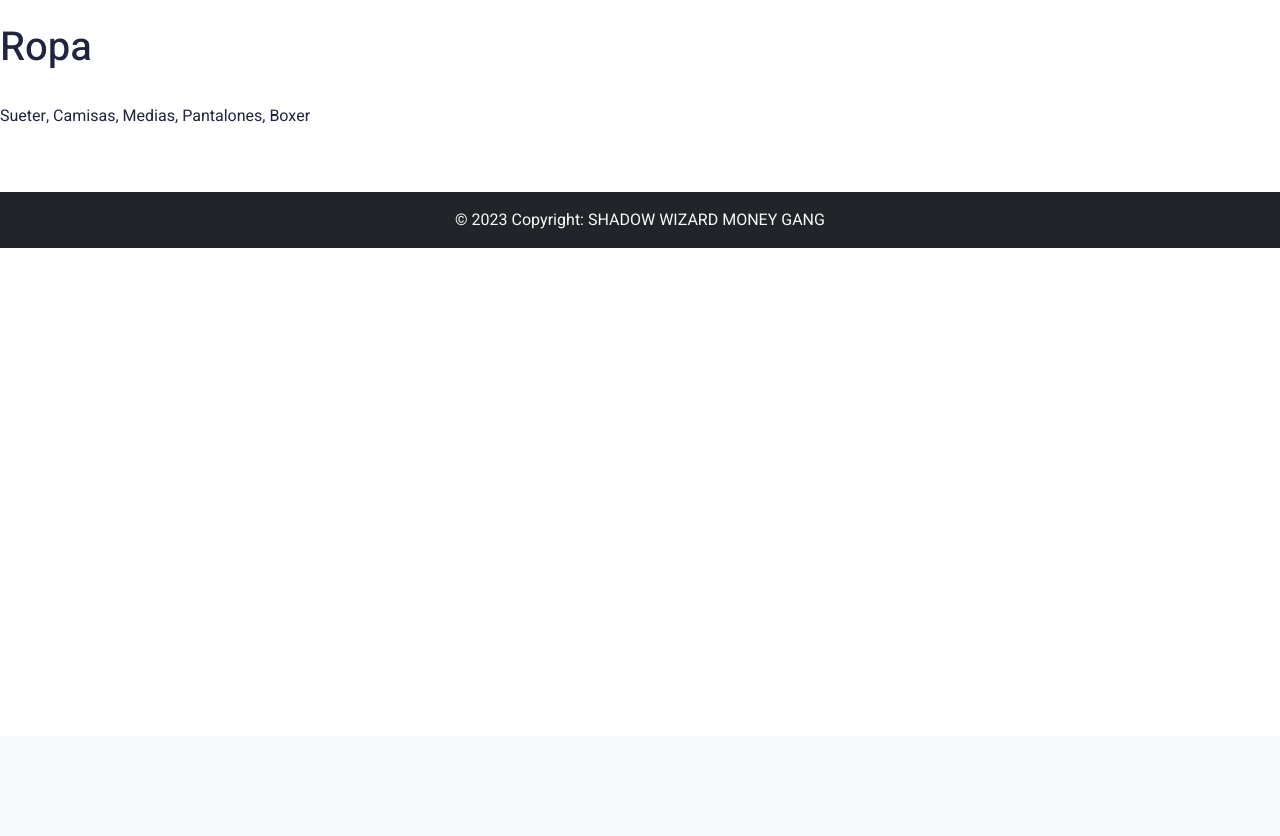
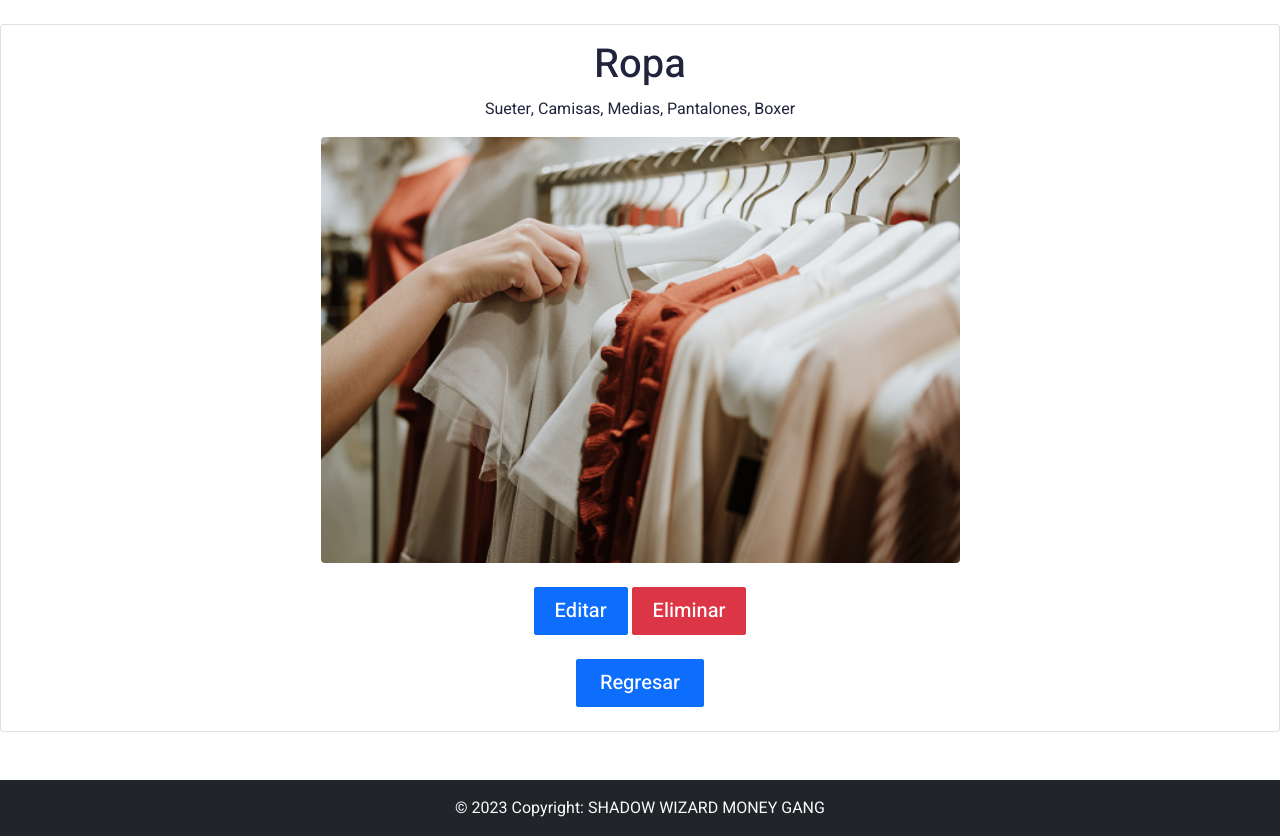
Before and after one commit to XoanTeira08/Proyecto2-MarketPlace, a Django app: page /categorias/ropa/ in a window 1280 px wide. Shown: the part 64-900 px from the top of the page. Before the commit the page ends 312 px from the top, so only its background shows below. Run offline with Django 4.2, Linux system fonts and the light colour scheme; data comes from the database, SQL or seed files in the repository; both versions use the stored data as it was after the commit; some libraries are stand-ins or nearby versions.

Commit message:
Categorias Listas

```diff
--- a/categorias/templates/categoryCreate.html
+++ b/categorias/templates/categoryCreate.html
@@ -17,7 +17,7 @@
 
     {{ form.as_p }}
 
-    <button type="submit" class="btn btn-primary">Crear</button>
+    <button type="submit" class="btn btn-primary" style="align-self: center;">Crear</button>
 </form>
 
 {% endblock %}
--- a/categorias/templates/categoryDelete.html
+++ b/categorias/templates/categoryDelete.html
@@ -15,10 +15,10 @@
 
     {% csrf_token %}
 
-    <p>Estas seguro de eliminar esta categoria?</p>
+    <h5>Estas seguro de eliminar esta categoria?</h5>
 
-    <button type="submit" class="btn btn-danger">Eliminar</button>
-    <button class="btn btn-primary">Cancelar</button>
+    <button type="submit" class="btn btn-danger" style="align-self: center;">Eliminar</button>
+    <button class="btn btn-primary" style="align-self: center;">Cancelar</button>
 </form>
 
 {% endblock %}
--- a/categorias/templates/categoryDetail.html
+++ b/categorias/templates/categoryDetail.html
@@ -5,13 +5,41 @@
 
 {% block content %}
 
-<!–- Titulo -–>
-<br>
-    <h1>{{ categoria.nombre }}</h1>
 <br>
 
-<!–- Descripcion de la categoria -–>
-<p>{{ categoria.descripcion }}</p>
+<div class="card">
+    <div class="card-body">
+
+        <!–- Titulo -–>
+        <h1 class="card-title" style="text-align: center;">{{ categoria.nombre }}</h1>
+
+        <!–- Descripcion -–>
+        <p class="card-text" style="text-align: center;">{{ categoria.descripcion }}</p>
+    </div>
+
+    <!–- Imagen -–>
+    {% if categoria.imagen %}
+        <img src="{{ categoria.imagen.url }}" class="rounded mx-auto d-block" alt="..." style="width: 50%; height: 50%;">
+    {% endif %}
+
+    <br>
+
+    <!–- Botones -–>
+    <div class="d-grid gap-2 d-md-block" style="align-self: center;">
+        <!–- Boton para editar una categoria -–>
+        <a href="{% url 'categorias:categoryUpdate' slug=categoria.slug %}" class="btn btn-primary">Editar</a>
+
+        <!–- Boton para borrar una categoria -–>
+        <a href="{% url 'categorias:categoryDelete' slug=categoria.slug %}" class="btn btn-danger">Eliminar</a>
+    </div>
+
+    <br>
+
+    <!–- Boton para regresar al menu -–>
+    <a href="{% url 'categorias:categoryList' %}" class="btn btn-primary" style="width: 10%; align-self: center;">Regresar</a>
+    <br>
+</div>
+
 <br>
 
 {% endblock %}
--- a/categorias/templates/categoryUpdate.html
+++ b/categorias/templates/categoryUpdate.html
@@ -16,6 +16,6 @@
 
     {{ form.as_p }}
 
-    <button type="submit" class="btn btn-primary">Editar</button>
+    <button type="submit" class="btn btn-primary" style="align-self: center;">Editar</button>
 </form>
 {% endblock %}
--- a/categorias/views.py
+++ b/categorias/views.py
@@ -32,7 +32,7 @@ class CategoriaCreateView(generic.CreateView):
 class CategoriaUpdateView(generic.UpdateView):
     model = Categoria
     template_name = 'categoryUpdate.html'
-    fields = ['nombre', 'descripcion']
+    fields = ['nombre', 'descripcion', 'imagen']
 
     def form_valid(self, form):
         categoria = form.save(commit=False)
--- a/main/templates/main/home.html
+++ b/main/templates/main/home.html
@@ -37,7 +37,6 @@ Start Content
 <h1 class="display-4">Categorias mas compradas</h1>
 <div class="container">
   {% for cat in category %}
-    <a href="{% url 'categorias:categoryDetail' slug=categoria.slug %}">
     <div class="card mb-3">
         {% if cat.imagen %}
         <img src="{{cat.imagen.url}}" class="card-img-top" alt="...">
```
Also changed, not shown: categorias/templates/categories.html (+5 -7 lines), db.sqlite3, mediafiles/categorias/F47hIfdbcAAN4pn.jpg (added), mediafiles/categorias/stand-con-productos-anime.jpg (added), static/images/stand-con-productos-anime.jpg (added).
